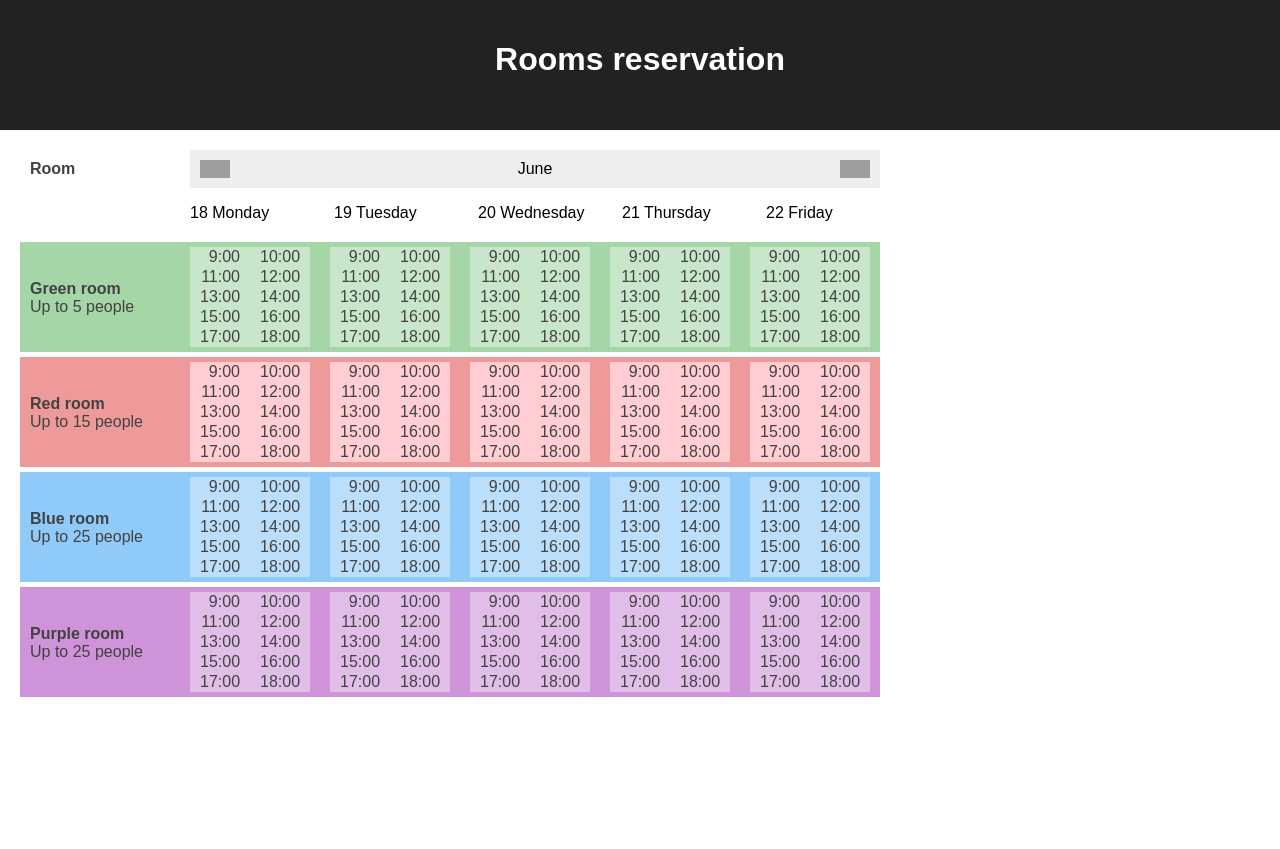
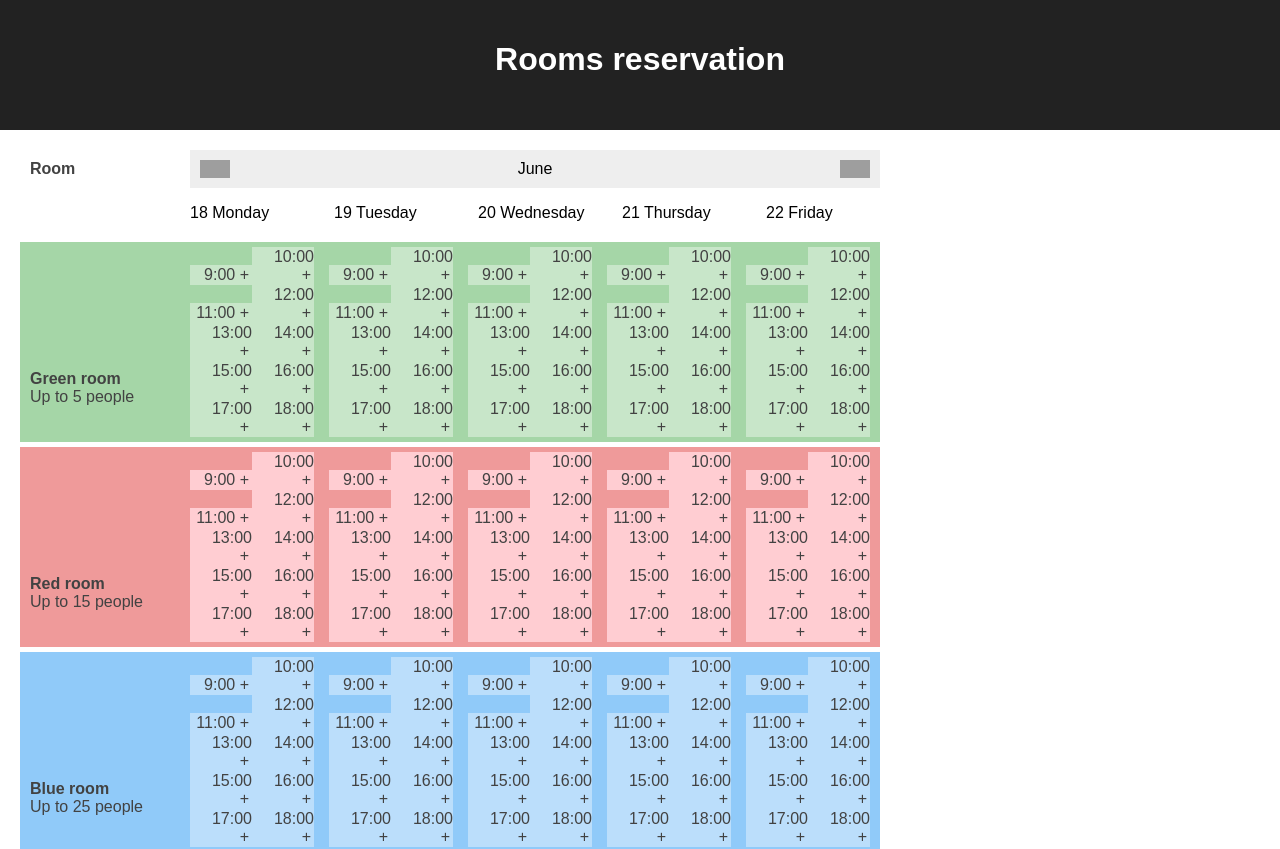
Before and after one commit to muzzone/room-reservation, a React (Create React App) app: page / in a window 1280 px wide. Shown: the top 849 px of the page. Before the commit the page ends 800 px from the top, so only its background shows below. Built offline with nearby package versions, Linux system fonts and the light colour scheme; grey boxes are pictures that could not be loaded.

Commit message:
added reservation cancellation functionality

```diff
--- a/src/App.css
+++ b/src/App.css
@@ -360,21 +360,21 @@ header {
   display: none;
 }
 
-/*.day {*/
-  /*max-width: 129px;*/
-  /*margin: 0 5px;*/
-/*}*/
+.day {
+  max-width: 129px;
+  margin: 0 5px;
+}
 
-/*.time {*/
-  /*width: 56px;*/
-  /*padding: 1px 0 1px 6px;*/
-/*}*/
-/*.time span:after {*/
-  /*content: "+";*/
-  /*padding-right: 3px;*/
-/*}*/
+.time {
+  width: 56px;
+  padding: 1px 0 1px 6px;
+}
+.time span:after {
+  content: "+";
+  padding-right: 3px;
+}
 
-/*.reserved span:after {*/
-  /*content: "-";*/
-  /*padding-right: 6px;*/
-/*}*/
+.reserved span:after {
+  content: "-";
+  padding-right: 6px;
+}
--- a/src/components/time.js
+++ b/src/components/time.js
@@ -1,6 +1,6 @@
 import React, { Component } from 'react';
 import { connect } from "react-redux";
-import {showPopover} from '../redux/actions';
+import {showPopover, cancelReservation} from '../redux/actions';
 import $ from 'jquery';
 
 
@@ -32,9 +32,18 @@ class Time extends Component {
   }
 
   cancelReservation(e) {
+
     const id = this.props.timeId;
-    const reserved = $(e.target).hasClass('reserved');
-    console.log(id);
+    const reserved = $(e.target).parent().hasClass('reserved');
+
+    if (reserved) {
+      let reservedSlots = this.props.state.reservedSlots;
+      reservedSlots = reservedSlots.filter(slot => slot.id !== id);
+
+      localStorage['reserved'] = JSON.stringify(reservedSlots);
+      this.props.dispatch(cancelReservation(reservedSlots));
+      $(e.target).parent().removeClass('reserved');
+    }
   }
 
   render() {
--- a/src/redux/actions.js
+++ b/src/redux/actions.js
@@ -33,3 +33,10 @@ export const reserveSlot = (id, note) => {
     payload: [{ id, note }]
   }
 };
+
+export const cancelReservation = (reservedSlots) => {
+  return {
+    type: 'CANCEL_RESERVATION',
+    payload: reservedSlots
+  }
+};
--- a/src/redux/reducers.js
+++ b/src/redux/reducers.js
@@ -28,6 +28,8 @@ export const reservedSlots = (state = initialState.reservedSlots, action) => {
       return [...state, ...action.payload];
     case 'RESERVE_SLOT' :
       return [...state, ...action.payload];
+    case 'CANCEL_RESERVATION' :
+      return [...action.payload];
     default :
       return state;
   }
```
